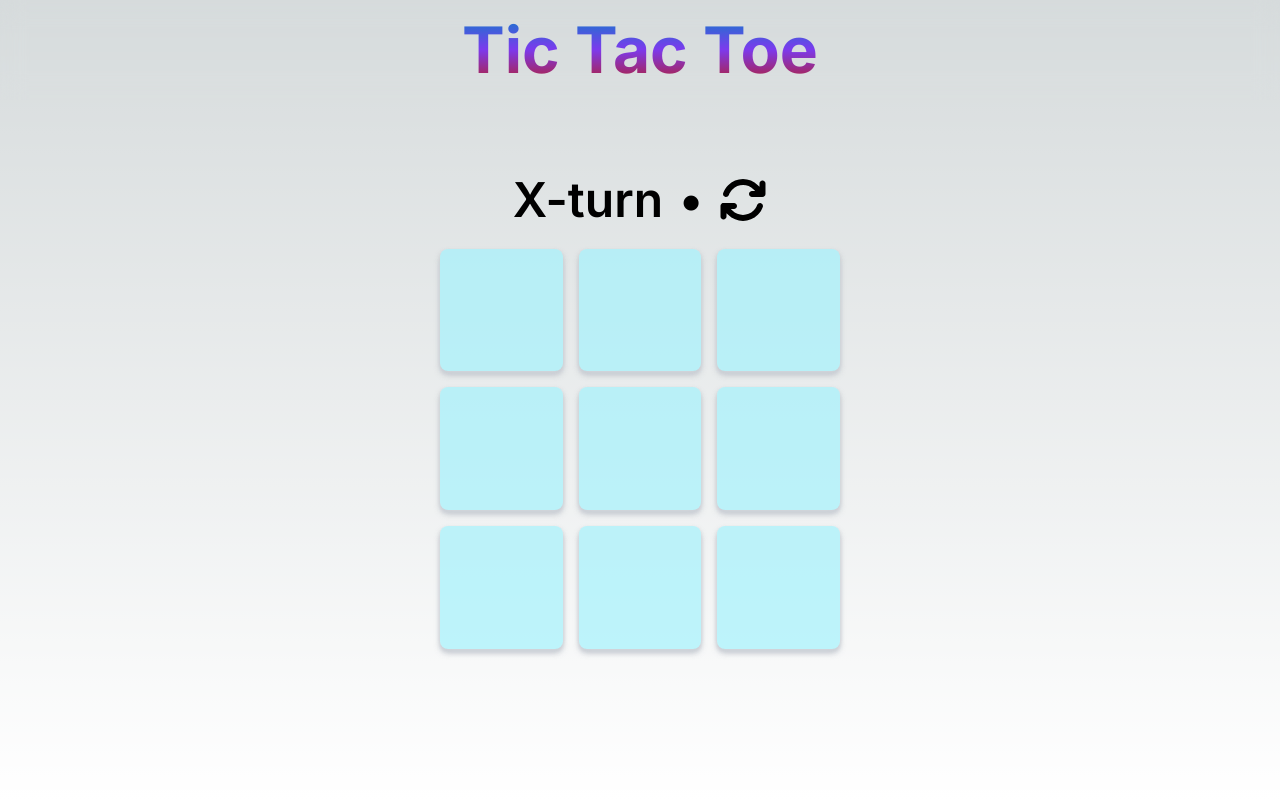
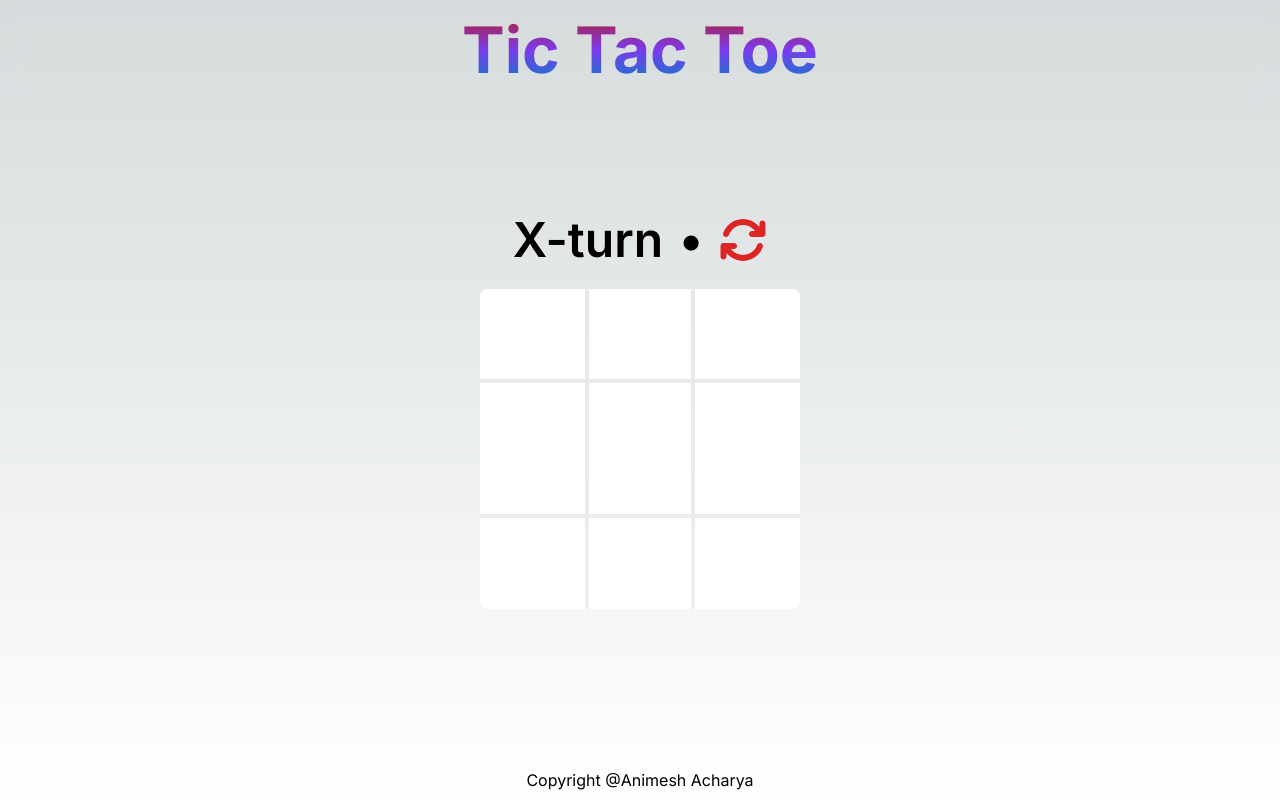
Before and after one commit to AnimeshA867/tic-tac-toe, a Next.js app: page /multiplayer in a window 1280 px wide. Built offline with nearby package versions, Linux system fonts and the light colour scheme.

Commit message:
changed ui and some minor improvements

```diff
--- a/app/Components/GameMenu.css
+++ b/app/Components/GameMenu.css
@@ -1,8 +1,44 @@
 .X::before {
   content: "X";
-  transition: all 1s linear;
+  transition: all 0.5s linear;
+  color: rgb(40, 40, 230);
 }
 .O::before {
   content: "O";
-  transition: all 1s linear;
+  transition: all 0.5s linear;
+  color: red;
 }
+.grid :nth-child(1) {
+  border-top: none;
+  border-left: none;
+}
+.grid :nth-child(2) {
+  border-top: none;
+}
+.grid :nth-child(3) {
+  border-top: none;
+  border-right: none;
+}
+.grid :nth-child(4) {
+  border-left: none;
+}
+.grid :nth-child(6) {
+  border-right: none;
+}
+.grid :nth-child(7) {
+  border-bottom: none;
+  border-left: none;
+}
+.grid :nth-child(8) {
+  border-bottom: none;
+}
+.grid :nth-child(9) {
+  border-bottom: none;
+  border-right: none;
+}
+
+.line ::before {
+  height: 4px;
+  width: 100%;
+  background-color: red;
+}
--- a/app/Components/GameMenu.tsx
+++ b/app/Components/GameMenu.tsx
@@ -11,21 +11,45 @@ import {
   defaultBoard,
   checkWinner,
   minimax,
+  winCondition,
   ai,
+  defaultPosition,
 } from "@/utils/playGames";
 
-const GameMenu = ({ multiplayer }: { multiplayer: boolean }) => {
+const GameMenu = ({
+  multiplayer,
+  difficult,
+}: {
+  multiplayer: boolean;
+  difficult: boolean;
+}) => {
   const [turn, setTurn] = useState<string>("human");
   const [won, setWon] = useState(false);
   const [boardData, setBoardData] = useState<board>(defaultBoard);
   const [tries, setTries] = useState(0);
   const [wait, setWait] = useState(false);
   const [xTurn, setXTurn] = useState(true);
+  const [cord, setCord] = useState(defaultPosition);
+
   let scores: { [key: string]: number } = {
     X: -10,
     O: 10,
     tie: 0,
   };
+
+  const [winningCombo, setWinningCombo] = useState<number[]>();
+  // let winningCombo: number[] | null = [];
+  const checkWinner2 = (board: board): void => {
+    winCondition.forEach((bd) => {
+      const [a, b, c] = bd;
+
+      if (board[a] && board[a] === board[b] && board[a] === board[c]) {
+        setWinningCombo(bd);
+        // winningCombo = bd;
+      }
+    });
+  };
+  let diagonal = false;
 
   const updateBoardData = (idx: keyof board) => {
     if (won || boardData[idx] !== "") return;
@@ -43,12 +67,54 @@ const GameMenu = ({ multiplayer }: { multiplayer: boolean }) => {
   };
 
   useEffect(() => {
+    if (
+      JSON.stringify(winningCombo) == JSON.stringify([0, 4, 8]) ||
+      JSON.stringify(winningCombo) == JSON.stringify([2, 4, 6])
+    ) {
+      if (JSON.stringify(winningCombo) == "[0,4,8]") {
+        setCord({
+          x1: "0%",
+          y1: "0%",
+          x2: "100%",
+          y2: "100%",
+        });
+      } else {
+        setCord({
+          x2: "100%",
+          y2: "0%",
+          x1: "0%",
+          y1: "100%",
+        });
+      }
+    } else if (
+      JSON.stringify(winningCombo) == "[0,1,2]" ||
+      JSON.stringify(winningCombo) == "[3,4,5]" ||
+      JSON.stringify(winningCombo) == "[6,7,8]"
+    ) {
+      setCord({
+        x1: "00%",
+        y1: "50%",
+        x2: "100%",
+        y2: "50%",
+      });
+    } else {
+      setCord({
+        y1: "00%",
+        x1: "50%",
+        y2: "100%",
+        x2: "50%",
+      });
+    }
+  }, [winningCombo]);
+  useEffect(() => {
     let win = checkWinner(boardData);
+    checkWinner2(boardData);
     let state = false;
     if (win == "X" || win == "O") {
       setWon(true);
       state = true;
     }
+
     if (tries < 9 && turn === "bot" && !state) {
       findBestMove();
     }
@@ -65,6 +131,8 @@ const GameMenu = ({ multiplayer }: { multiplayer: boolean }) => {
         setTurn("human");
       }
     }
+    setCord(defaultPosition);
+    setWinningCombo([]);
     multiplayer && setXTurn(true);
   };
 
@@ -78,7 +146,7 @@ const GameMenu = ({ multiplayer }: { multiplayer: boolean }) => {
       for (let i = 0; i < Object.keys(board).length; i++) {
         if (board[i] === "") {
           board[i] = ai;
-          const score = minimax(board, false);
+          const score = minimax(board, false, difficult, -Infinity, Infinity);
           board[i] = "";
           if (score >= bestMove) {
             if (score > bestMove) {
@@ -120,7 +188,7 @@ const GameMenu = ({ multiplayer }: { multiplayer: boolean }) => {
           className="relative group text-xl md:text-5xl "
           type="button"
         >
-          <FontAwesomeIcon icon={faRefresh} />
+          <FontAwesomeIcon icon={faRefresh} className="text-red-600" />
         </button>
         <Tooltip id="tooltip-refresh" className="md:text-xl" />
       </div>
@@ -139,26 +207,48 @@ const GameMenu = ({ multiplayer }: { multiplayer: boolean }) => {
           status={won}
         />
       )}
-      <div className="grid gap-4 grid-cols-3 md:h-[400px] md:w-[400px] aspect-square w-full">
+      <div className="aspect-square w-full rounded-lg overflow-hidden flex justify-center items-center">
+        <div className="grid grid-cols-3  md:h-[400px] md:w-[400px] aspect-square w-full rounded-lg overflow-hidden">
           {[...Array(9)].map((v, idx) => {
             return (
               <div
-              className=" rounded-lg shadow-md shadow-gray-400 relative"
+                className=" relative border-2 border-gray-200/50 rounded-none"
                 key={idx}
               >
+                <svg
+                  className={`absolute w-full h-full ${
+                    winningCombo?.includes(idx) ? `visible` : `hidden`
+                  }`}
+                  xmlns="http://www.w3.org/2000/svg"
+                  version="1.1"
+                >
+                  <line
+                    x1={cord.x1 == "" ? "0%" : cord.x1}
+                    y1={cord.y1 == "" ? "0%" : cord.y1}
+                    x2={cord.x2 == "" ? "0%" : cord.x2}
+                    y2={cord.y2 == "" ? "0%" : cord.y2}
+                    className={`${
+                      checkWinner(boardData) == "X"
+                        ? `stroke-red-400`
+                        : `stroke-blue-600`
+                    } stroke-2`}
+                  />
+                </svg>
+
                 <div
                   onClick={() => {
                     updateBoardData(idx);
                   }}
-                className={` h-full w-full rounded-lg shadow-slate-50/50 hover:shadow-gray-500/50 shadow-md ${
+                  className={` h-full w-full ${
                     wait ? "pointer-events-none" : "pointer-events-auto"
                   } ${
                     boardData[idx]
-                } before:text-xl md:before:text-6xl before:text-skate-400 before:absolute before:left-1/2 before:top-1/2 before:-translate-x-1/2 font-bold before:-translate-y-1/2 hover:bg-cyan-200/60 bg-cyan-200/70 `}
+                  } before:text-xl md:before:text-6xl before:text-skate-400 before:absolute before:left-1/2 before:top-1/2 before:-translate-x-1/2 font-bold before:-translate-y-1/2  hover:bg-gray-200 bg-white text-white `}
                 ></div>
               </div>
             );
           })}
+        </div>
       </div>
     </>
   );
--- a/app/Components/Header.tsx
+++ b/app/Components/Header.tsx
@@ -6,8 +6,8 @@ export default function Header() {
     <>
       <header>
         <Link href={"/"}>
-          <h1 className="text-3xl font-bold   text-center w-screen cursor-pointer  lg:text-[4rem] absolute z-20 backdrop-blur-md top-0 lg:h-fit py-8">
-            <span className="text-transparent bg-clip-text bg-gradient-to-t from-red-700 via-violet-600 to-sky-600">
+          <h1 className="text-3xl font-bold   text-center w-screen cursor-pointer  lg:text-[4rem] fixed z-20 backdrop-blur-md top-0 lg:h-fit py-8 ">
+            <span className="text-transparent bg-clip-text bg-gradient-to-b from-red-700 via-violet-600 to-sky-600">
               Tic Tac Toe
             </span>
           </h1>
--- a/app/Components/Playground.tsx
+++ b/app/Components/Playground.tsx
@@ -1,10 +1,16 @@
 import React from "react";
 
 import GameMenu from "./GameMenu";
-const Playground = ({ multiplayer }: { multiplayer: boolean }) => {
+const Playground = ({
+  multiplayer,
+  difficult,
+}: {
+  multiplayer: boolean;
+  difficult: boolean;
+}) => {
   return (
-    <div className="w-1/2 md:w-1/4 h-4/5 flex flex-col items-center justify-center w-min-fit h-min-fit ">
-      <GameMenu multiplayer={multiplayer} />
+    <div className="w-1/2 md:w-1/4 h-4/5 flex flex-col items-center justify-center w-min-fit h-min-fit overflow-clip ">
+      <GameMenu multiplayer={multiplayer} difficult={difficult} />
     </div>
   );
 };
--- a/app/layout.tsx
+++ b/app/layout.tsx
@@ -70,6 +70,10 @@ export default function RootLayout({
       <body className={inter.className}>
         <Header />
         {children}
+        <footer className="absolute bottom-2 text-center w-full">
+          {" "}
+          <p>Copyright @Animesh Acharya</p>
+        </footer>
       </body>
     </html>
   );
--- a/app/multiplayer/page.tsx
+++ b/app/multiplayer/page.tsx
@@ -3,7 +3,7 @@ import Playground from "../Components/Playground";
 const Page = () => {
   return (
     <div className="w-screen h-screen flex justify-center items-center">
-      <Playground multiplayer={true} />
+      <Playground multiplayer={true} difficult={true} />
     </div>
   );
 };
--- /dev/null
+++ b/app/singleplayer/easy/page.tsx
@@ -0,0 +1,12 @@
+import React from "react";
+import Playground from "../../Components/Playground";
+
+const page = () => {
+  return (
+    <div className="w-screen h-screen flex justify-center items-center">
+      <Playground multiplayer={false} difficult={false} />
+    </div>
+  );
+};
+
+export default page;
--- /dev/null
+++ b/app/singleplayer/hard/page.tsx
@@ -0,0 +1,12 @@
+import React from "react";
+import Playground from "../../Components/Playground";
+
+const page = () => {
+  return (
+    <div className="w-screen h-screen flex justify-center items-center">
+      <Playground multiplayer={false} difficult={true} />
+    </div>
+  );
+};
+
+export default page;
--- a/app/singleplayer/page.tsx
+++ b/app/singleplayer/page.tsx
@@ -1,10 +1,34 @@
 import React from "react";
 import Playground from "../Components/Playground";
-
+import Link from "next/link";
 const page = () => {
   return (
-    <div className="w-screen h-screen flex justify-center items-center">
-      <Playground multiplayer={false} />
+    <div className=" w-screen h-screen flex justify-center items-center">
+      <div className=" mt-8 lg:w-1/2 flex justify-evenly flex-col items-center gap-8 bg-slate-300/10 py-10 px-10 rounded-lg w-2/3 text-center">
+        <h2 className="lg:text-[43px] italic font-bold text-[25px]">
+          {" "}
+          Choose difficulty
+        </h2>
+        <div className=" grid grid-cols-1 gap-4 place-content-center justify-items-center lg:w-2/3 lg:min-w-fit lg:flex lg:justify-evenly ">
+          <Link href={"/singleplayer/easy"} className="w-full h-full">
+            <button
+              className="text-[18px] px-3 py-2 lg:py-4 lg:px-6 bg-blue-700 lg:text-[25px] font-semibold rounded-md hover:bg-blue-800 w-full h-full"
+              key={"singlePlayer"}
+            >
+              Easy
+            </button>
+          </Link>
+
+          <Link href={"/singleplayer/hard"} className="w-full h-full">
+            <button
+              className="text-[18px] px-3 py-2 lg:py-4 lg:px-6 bg-red-600 lg:text-[25px] font-semibold rounded-md hover:bg-red-800 w-full h-full"
+              key={"multiplayer"}
+            >
+              Hard
+            </button>
+          </Link>
+        </div>
+      </div>
     </div>
   );
 };
```
Also changed, not shown: app/Components/WonScreen.tsx (+9 -6 lines), utils/playGames.ts (+21 -4 lines). Lines whose indentation alone changed are shown as unchanged.
